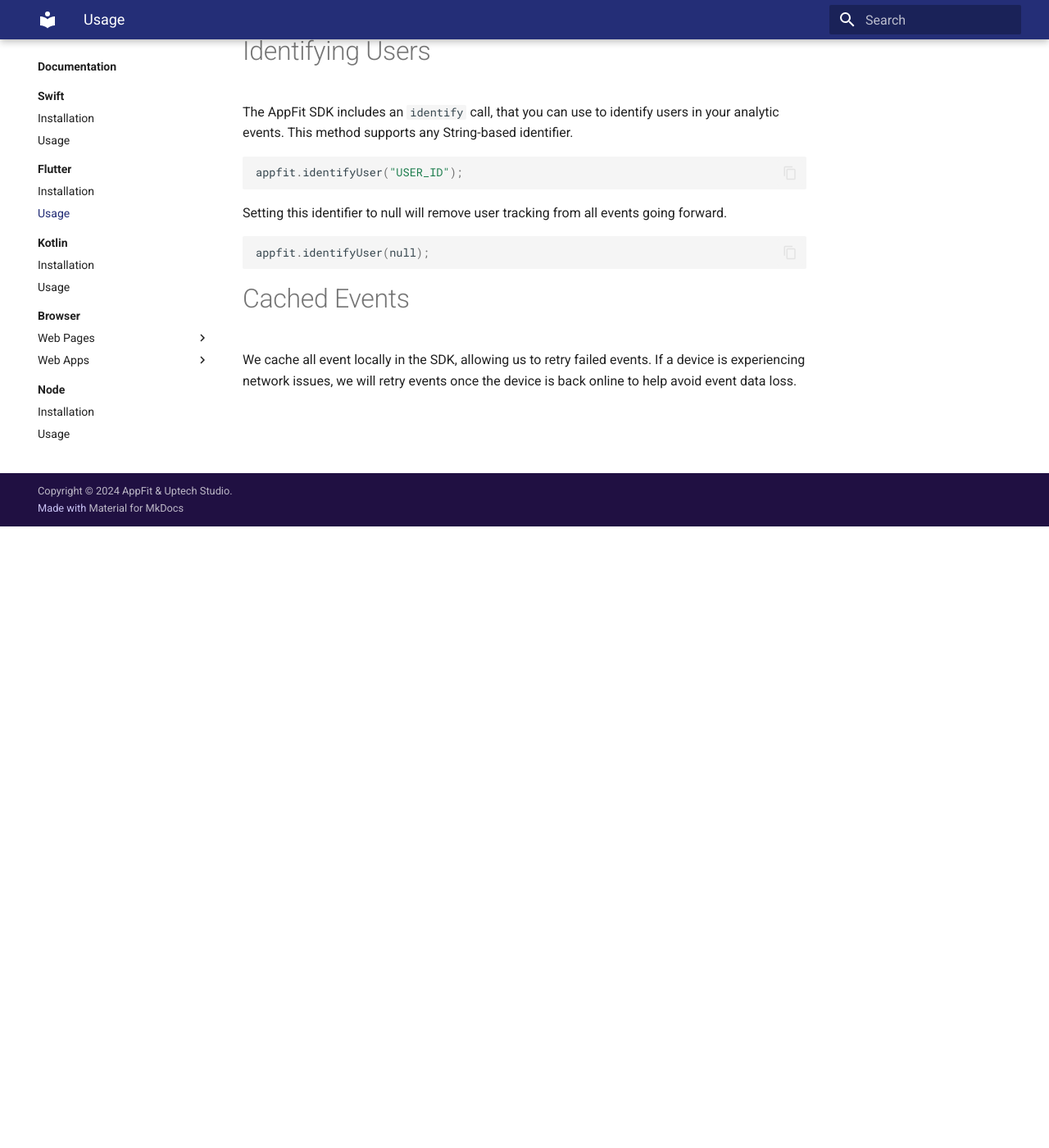
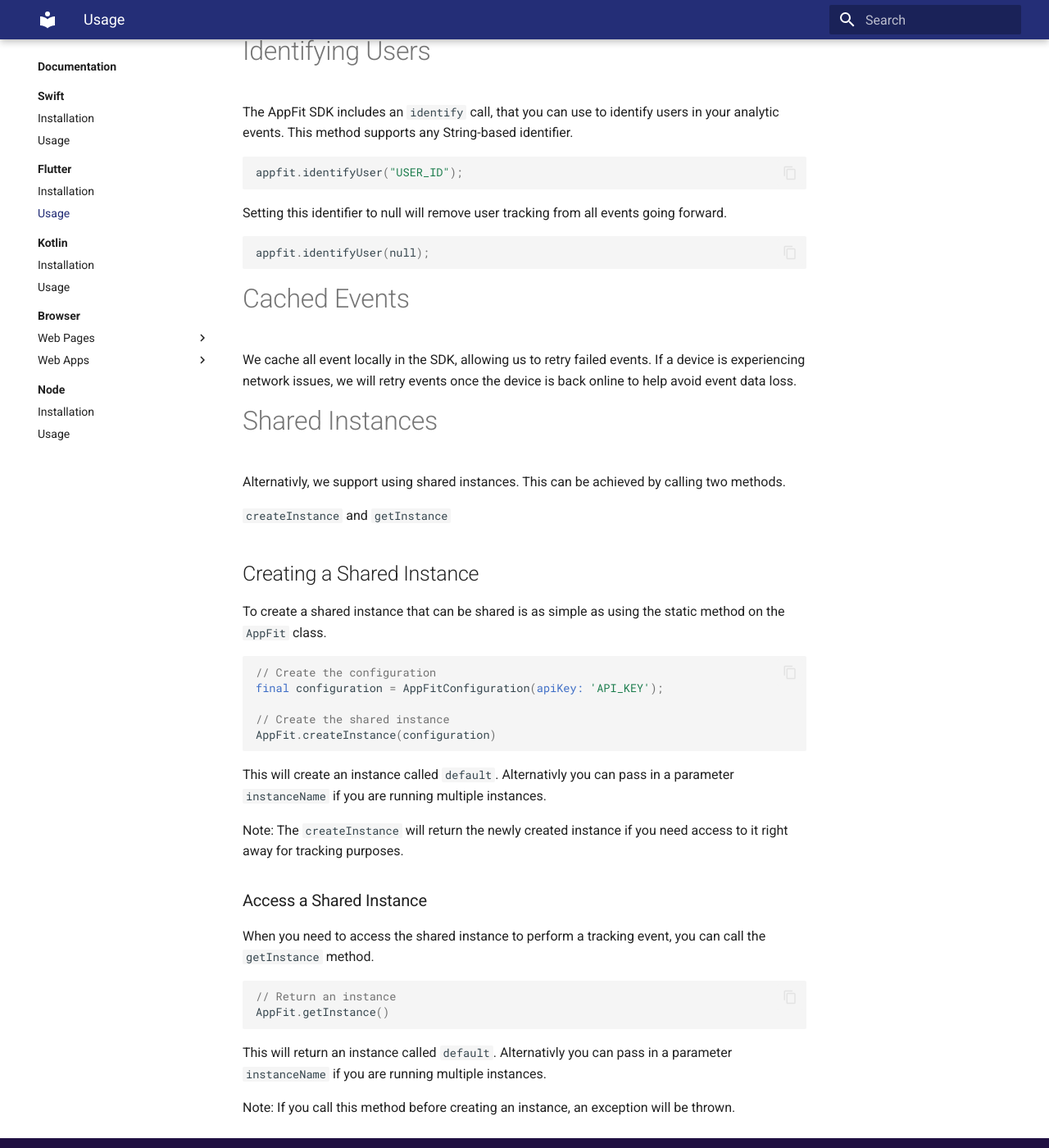
Before and after one commit to uptech/appfit-sdk-docs, an MkDocs documentation site: the page built from docs/flutter/usage.md, in a window 1280 px wide and 1400 px high, scrolled down 758 px. Shown: the whole window at 82% size. Built offline with MkDocs 1.6.1 and Material for MkDocs 9.7.7, drawn with Linux system fonts in a browser that asks for light colours.

Commit message:
Add Flutter Shared Instance Documentation
This documents the new create and get instance methods.

````diff
--- a/docs/flutter/usage.md
+++ b/docs/flutter/usage.md
@@ -46,3 +46,38 @@ appfit.identifyUser(null);
 # Cached Events
 
 We cache all event locally in the SDK, allowing us to retry failed events. If a device is experiencing network issues, we will retry events once the device is back online to help avoid event data loss.
+
+# Shared Instances
+
+Alternativly, we support using shared instances. This can be achieved by calling two methods.
+
+`createInstance` and `getInstance`
+
+## Creating a Shared Instance
+
+To create a shared instance that can be shared is as simple as using the static method on the `AppFit` class.
+
+```dart
+// Create the configuration
+final configuration = AppFitConfiguration(apiKey: 'API_KEY');
+
+// Create the shared instance
+AppFit.createInstance(configuration)
+```
+
+This will create an instance called `default`. Alternativly you can pass in a parameter `instanceName` if you are running multiple instances.
+
+Note: The `createInstance` will return the newly created instance if you need access to it right away for tracking purposes.
+
+### Access a Shared Instance
+
+When you need to access the shared instance to perform a tracking event, you can call the `getInstance` method.
+
+```dart
+// Return an instance
+AppFit.getInstance()
+```
+
+This will return an instance called `default`. Alternativly you can pass in a parameter `instanceName` if you are running multiple instances.
+
+Note: If you call this method before creating an instance, an exception will be thrown.
````
